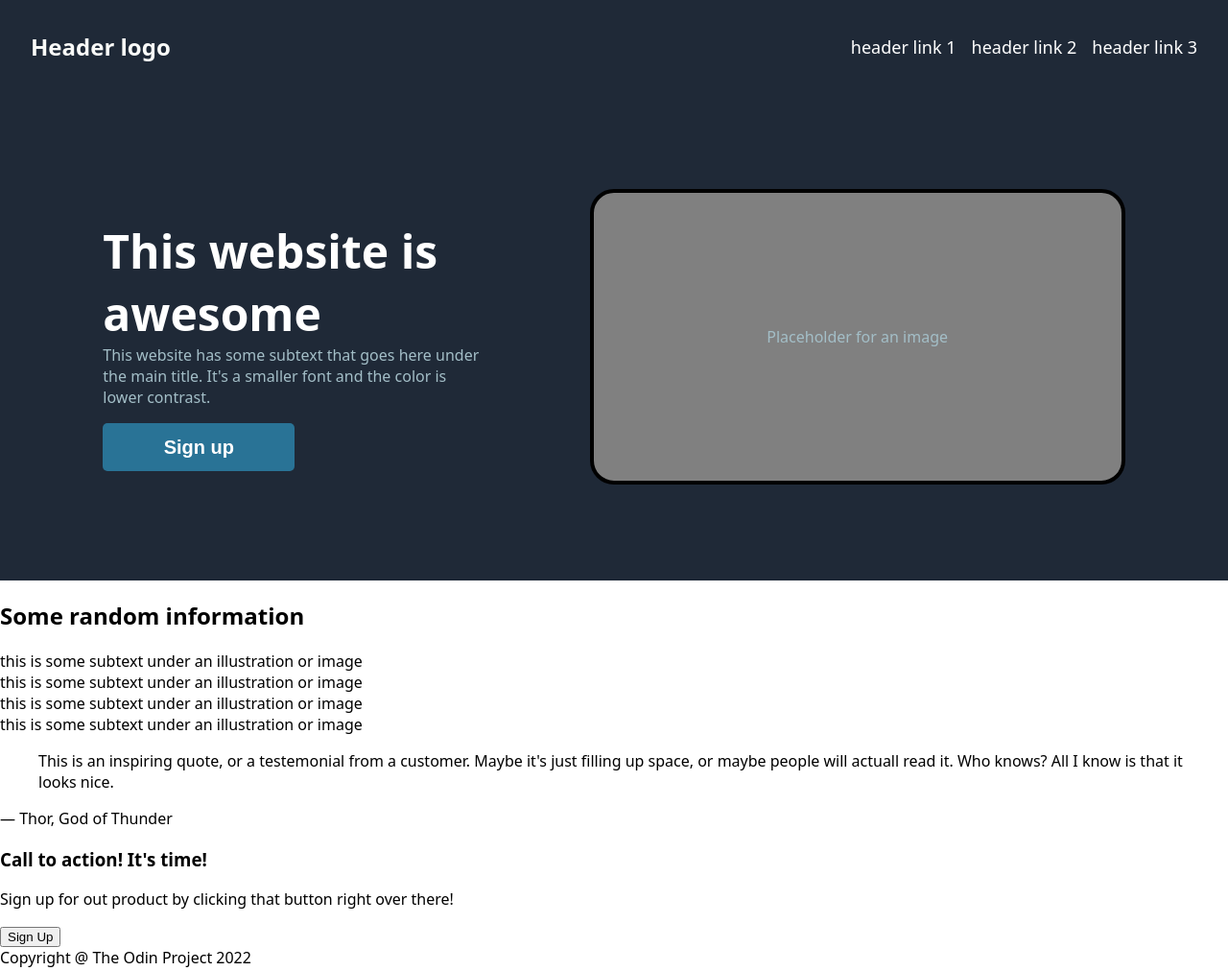
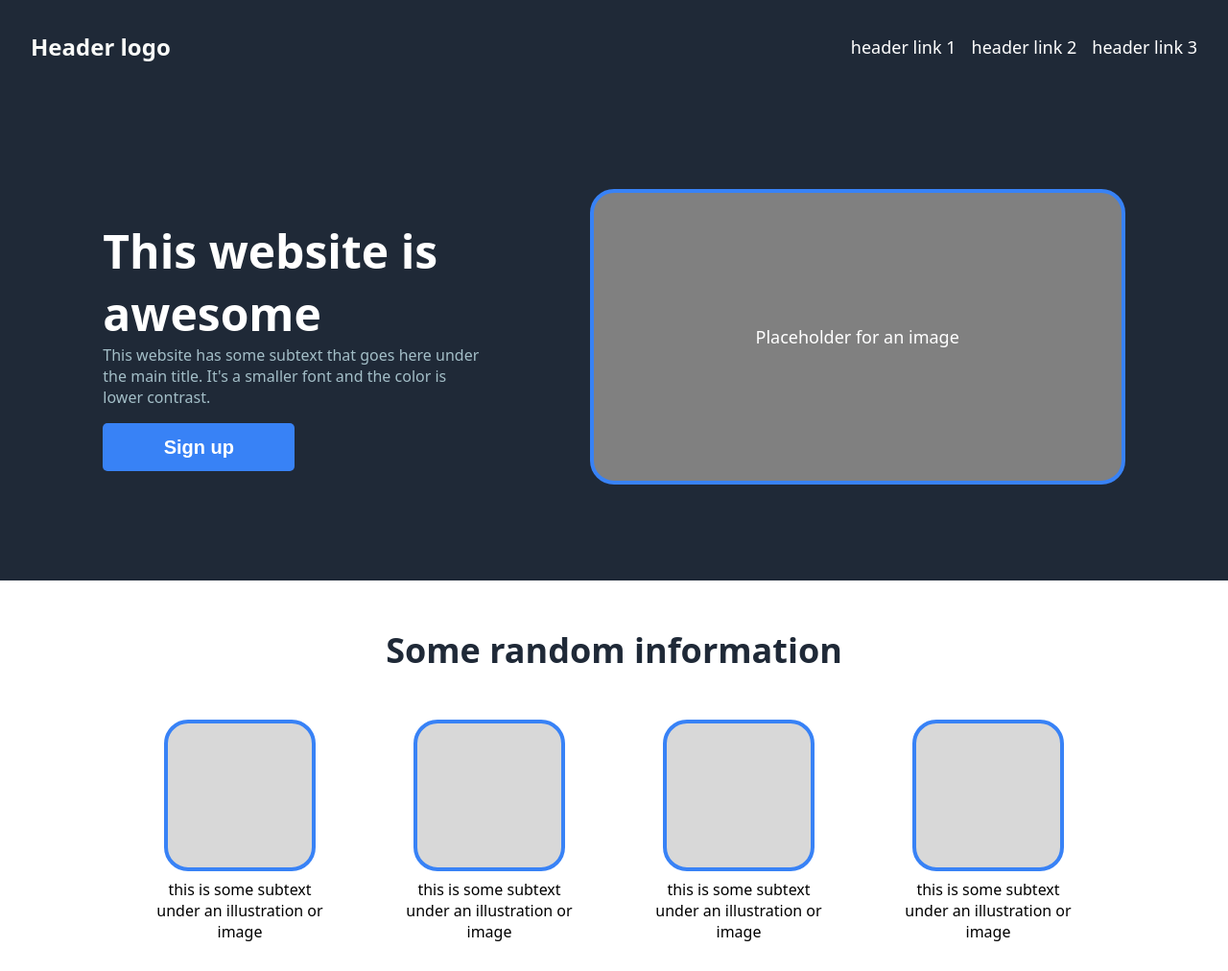
Before and after one commit to timpezdirc/landing-page, a plain HTML site: page index.html in a window 1280 px wide. Shown: the top 1012 px of the page at 96% size. Drawn offline with Linux system fonts and the light colour scheme.

Commit message:
Edit the random info div and style with css

```diff
--- a/index.html
+++ b/index.html
@@ -33,8 +33,9 @@
         </div>
     </div>
 
+    <div class="title2">Some random information</div>
+
     <div class="random-info">
-        <h2>Some random information</h2>
         <div class="content">
             <div class="small-image"></div>
             <div class="text">this is some subtext under an illustration or image</div>
--- a/styles.css
+++ b/styles.css
@@ -56,7 +56,7 @@ a {
     justify-content: center;
     align-items: center;
     border-radius: 25px;
-    border: 4px solid black;
+    border: 4px solid #3882F6;
 }
 
 .title {
@@ -75,9 +75,14 @@ a {
     color: rgb(163, 190, 199);
 }
 
+.image p {
+    color: white;
+    font-size: 18px;
+}
+
 .main-info button {
     border-radius: 5px;
-    background-color: rgb(41, 115, 150);
+    background-color: #3882F6;
     color: white;
     height: 50px;
     width: 200px;
@@ -85,3 +90,41 @@ a {
     font-size: 20px;
     border: 0;
 }
+
+.title2 {
+    text-align: center;
+    padding: 48px;
+    font-size: 36px;
+    color: #1F2937;
+    font-weight: 900;
+}
+
+.random-info {
+    display: flex;
+    justify-content: center;
+    gap: 85px;
+    margin-bottom: 128px;
+}
+
+.content {
+    display: flex;
+    flex-direction: column;
+    justify-content: center;
+    align-items: center;
+}
+
+.small-image {
+    height: 150px;
+    width: 150px;
+    border: 4px solid #3882F6;
+    border-radius: 25px;
+    margin-bottom: 8px;
+    background-color: #d8d8d8;
+}
+
+.text {
+    width: 175px;
+    height: 50px;
+    text-align: center;
+    margin-bottom: 20px;
+}
```
